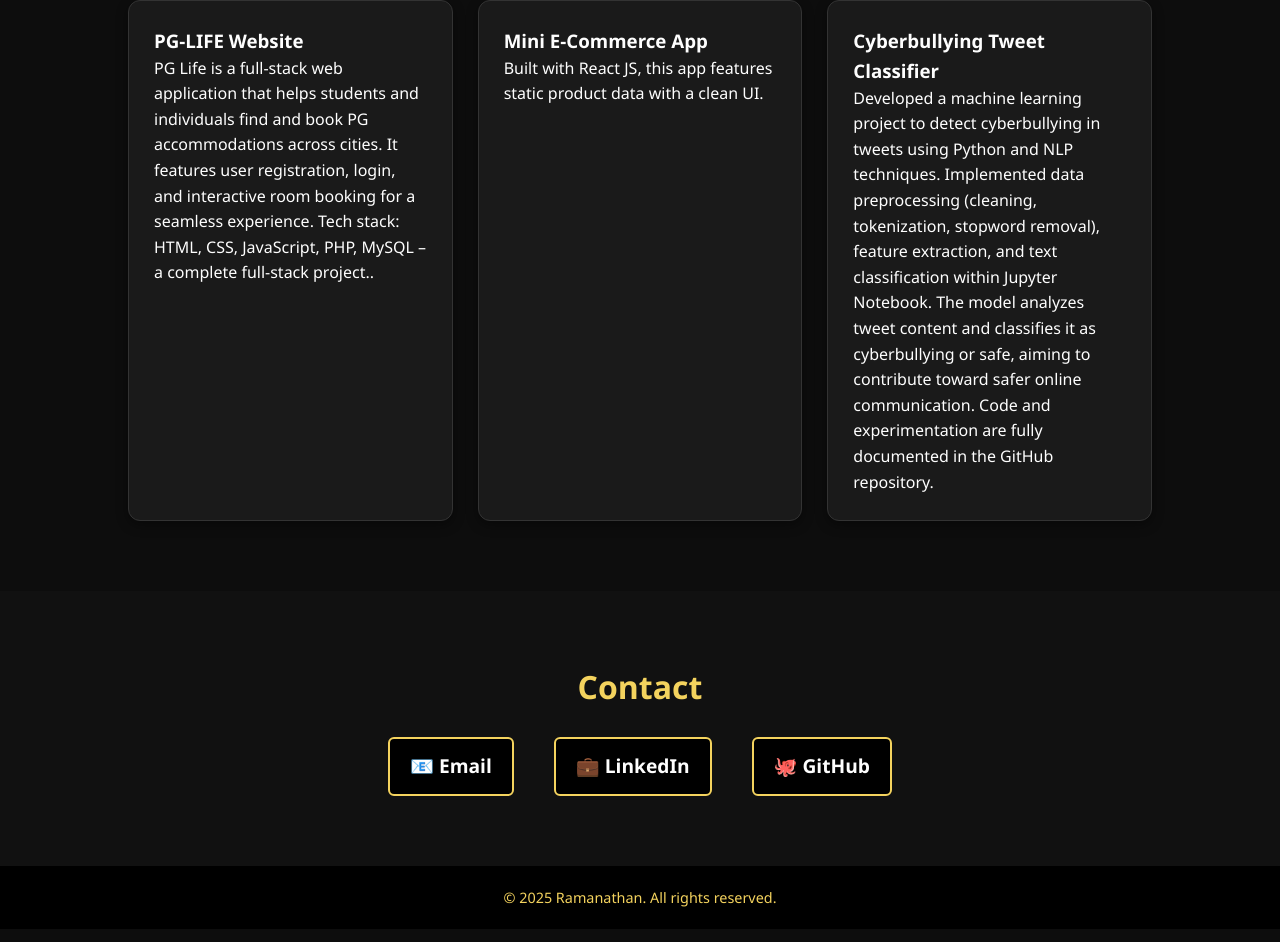
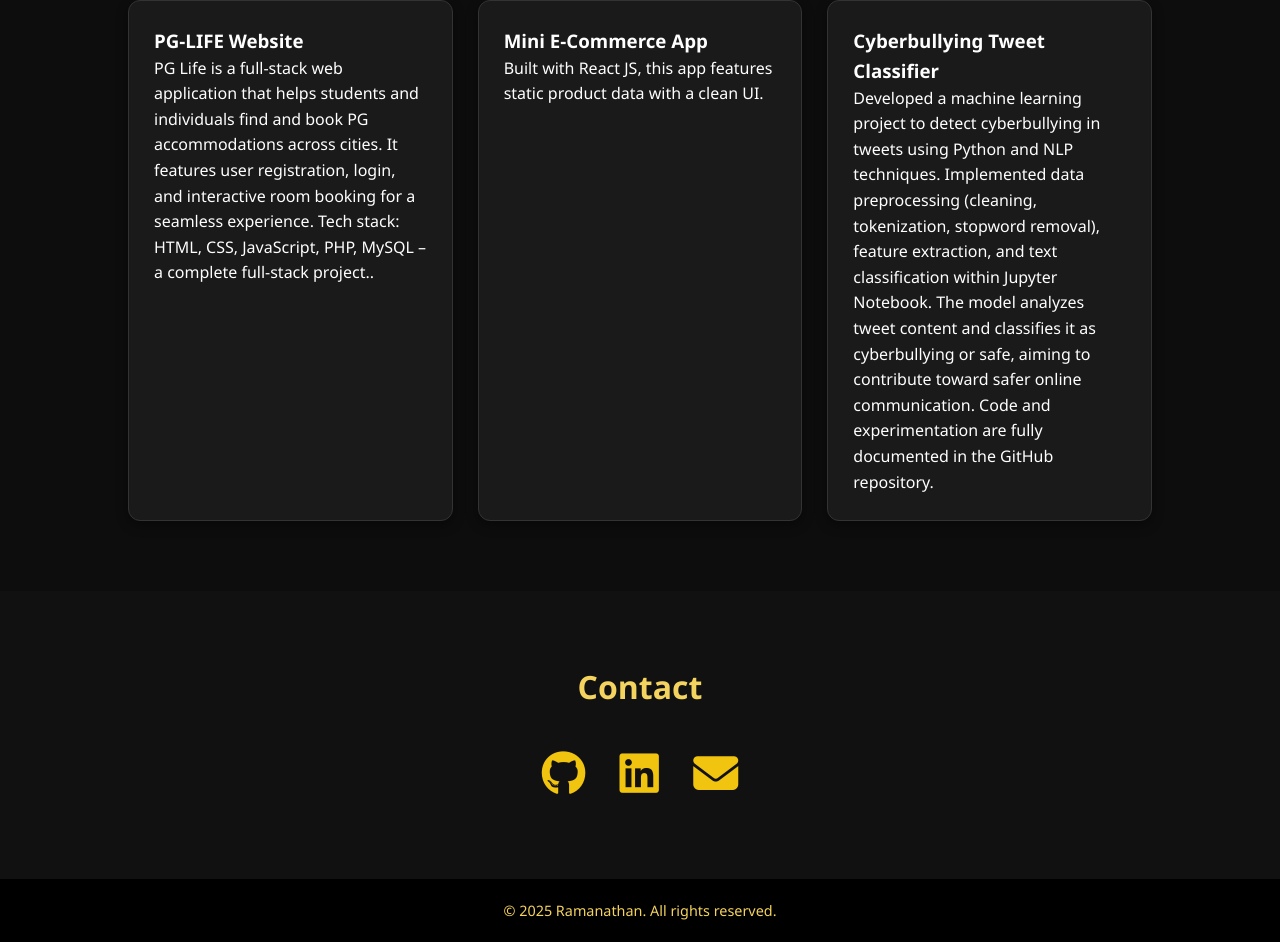
Before and after one commit to Ramanathan77/Portfolio, a plain HTML site: page index.html in a window 1280 px wide. Shown: the part 1261-2203 px from the top of the page. Drawn offline with Linux system fonts and the light colour scheme.

Commit message:
contact font changed

```diff
--- a/index.html
+++ b/index.html
@@ -5,6 +5,7 @@
   <meta name="viewport" content="width=device-width, initial-scale=1.0">
   <title>Ramanathan | Portfolio</title>
   <link rel="stylesheet" href="style.css">
+  <link rel="stylesheet" href="https://cdnjs.cloudflare.com/ajax/libs/font-awesome/6.5.0/css/all.min.css">
 </head>
 <body>
   <!-- Navbar -->
@@ -108,10 +109,10 @@
   <!-- Contact Section -->
   <section id="contact" class="contact">
     <h2>Contact</h2>
-    <div class="contact-links">
-      <a href="mailto:kramanathan1445@gmail.com" target="_blank">📧 Email</a>
-      <a href="https://www.linkedin.com/in/ramanathan-kasi-77850533a" target="_blank">💼 LinkedIn</a>
-      <a href="https://github.com/Ramanathan77" target="_blank">🐙 GitHub</a>
+    <div class="social-icons">
+      <a href="https://github.com/ramanathan77" target="_blank"><i class="fab fa-github"></i></a>
+      <a href="https://www.linkedin.com/in/ramanathan-kasi-77850533a" target="_blank"><i class="fab fa-linkedin"></i></a>
+      <a href="mailto:ramanathan1445@gmail.com"><i class="fas fa-envelope"></i></a>
     </div>
   </section>
 
--- a/style.css
+++ b/style.css
@@ -168,26 +168,20 @@ header {
   font-size: 2rem;
   color: #f4d35e;
 }
-.contact-links {
-  display: flex;
-  justify-content: center;
-  gap: 40px;
-  flex-wrap: wrap;
+/* Contact section icons */
+.social-icons {
+  margin-top: 15px;
 }
-.contact-links a {
-  text-decoration: none;
-  font-size: 1.2rem;
-  color: #fefefe;
-  font-weight: bold;
-  background: #000;
-  padding: 12px 20px;
-  border-radius: 6px;
-  border: 2px solid #f4d35e;
-  transition: 0.3s;
+
+.social-icons a {
+  margin: 0 15px;
+  font-size: 45px;   /* Bigger icons (increase from 30px → 45px) */
+  color: #f1c40f;    /* Default color (gold/yellow to match your "Contact" heading) */
+  transition: color 0.3s;
 }
-.contact-links a:hover {
-  background: #f4d35e;
-  color: #000;
+
+.social-icons a:hover {
+  color: #0077b5;    /* Hover color (LinkedIn blue for all, or you can customize per icon) */
 }
 
 /* Footer */
```
